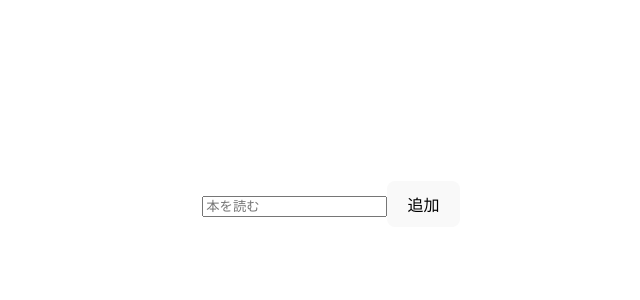
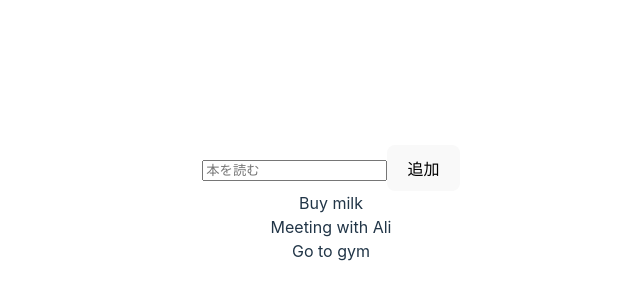
Before and after one commit to boon2187/vite-redux-todo-app, a React (Vite) app: page / in a window 1280 px wide. Shown: the part 196-496 px from the top of the page, without its empty margins (309-949 px from the left). Built offline with nearby package versions, Linux system fonts and the light colour scheme.

Commit message:
todoの一覧を表示

```diff
--- a/src/App.jsx
+++ b/src/App.jsx
@@ -1,10 +1,15 @@
+import { useSelector } from "react-redux";
 import "./App.css";
 import Form from "./conponents/Form";
 
 function App() {
+  const { todos } = useSelector((state) => state.todos);
   return (
     <>
       <Form />
+      {todos.map((todo) => (
+        <div key={todo.id}>{todo.text}</div>
+      ))}
     </>
   );
 }
```
